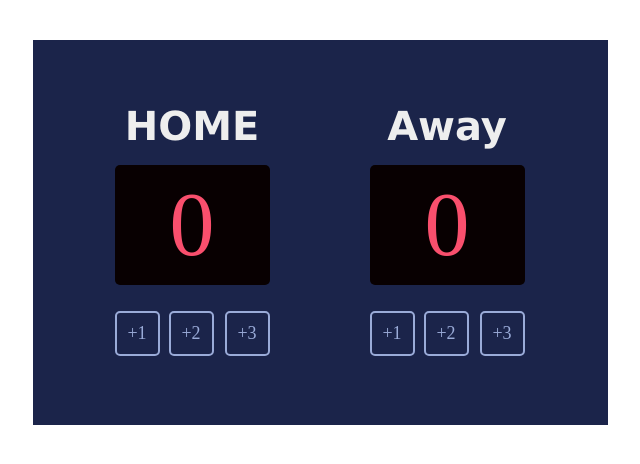
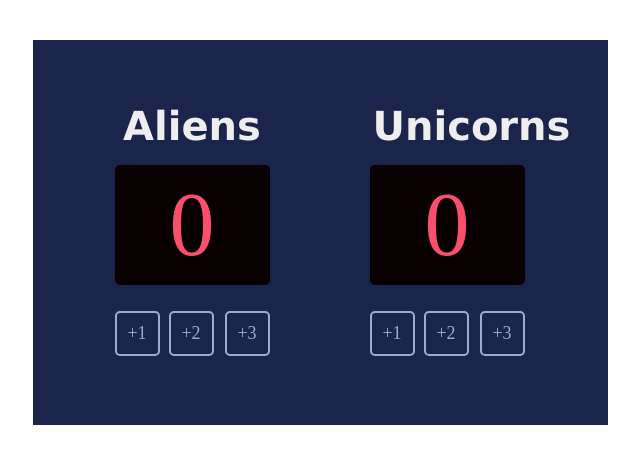
Before and after one commit to omerdotajmal/basketball-scorecard-refactored, a plain HTML site: page index.html in a window 1280 px wide. Shown: the whole page, without its empty margins (320-960 px from the left). Drawn offline with Linux system fonts and the light colour scheme; a web font is replaced by a local one.

Commit message:
update team names

```diff
--- a/index.html
+++ b/index.html
@@ -10,7 +10,7 @@
     <div class="scoreboard">
       <!-- HOME -->
       <div class="team">
-        <div class="team-name team-home">HOME</div>
+        <div class="team-name team-home">Aliens</div>
         <div class="score-box score-home">
           <span id="home-score" class="score-value">0</span>
         </div>
@@ -29,7 +29,7 @@
 
       <!-- GUEST -->
       <div class="team">
-        <div class="team-name team-guest">Away</div>
+        <div class="team-name team-guest">Unicorns</div>
         <div class="score-box score-guest">
           <span id="guest-score" class="score-value">0</span>
         </div>
```
